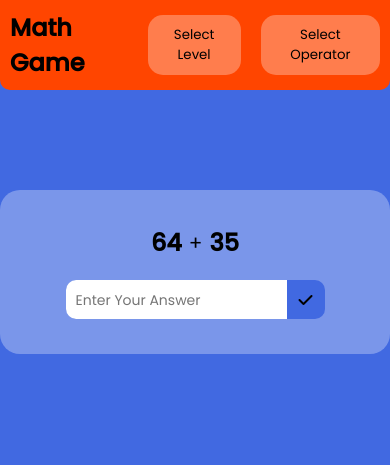
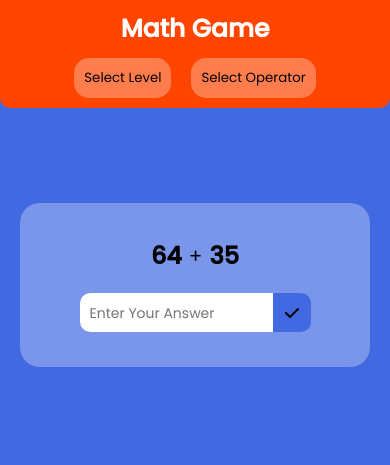
Before and after one commit to AzaanUllah-Khan/Math-Quiz, a plain HTML site: page index.html in a window 390 px wide. Drawn offline with Linux system fonts and the light colour scheme; some packages are replaced by stand-ins of ours; a script that the page names is missing.

Commit message:
responsiveness added

```diff
--- a/index.html
+++ b/index.html
@@ -35,6 +35,7 @@
             </div>
         </div>
     </nav>
+    <div style="padding: 20px;">
         <div class="container">
             <div class="game">
                 <h2 id="num1">5</h2>
@@ -46,6 +47,7 @@
                 <i class="fa fa-check" onclick="submit(this)"></i>
             </div>
         </div>
+    </div>
     <script src='https://cdn.jsdelivr.net/npm/sweetalert2@11'></script>
     <script src='sweetalert2.all.min.js'></script>
     <script src="script.js"></script>
--- a/style.css
+++ b/style.css
@@ -9,10 +9,6 @@
 body{
     background-color: royalblue;
 }
-.container{
-    width: 100%;
-    padding: 10px;
-}
 nav{
     background-color: orangered;
     padding: 10px;
@@ -21,6 +17,10 @@ nav{
     display: flex;
     align-items: center;
     justify-content: space-between;
+}
+nav h1{
+    color: white;
+    font-size :25px;
 }
 nav .settings{
     display: flex;
@@ -67,10 +67,10 @@ nav .settings ul li:hover{
     background: linear-gradient(to bottom, rgb(47, 47, 47),rgb(34, 34, 34), rgb(7, 7, 7));
 }
 .container{
-    margin: 100px auto;
+    margin: 75px auto;
     padding: 35px 10px;
     max-width: 500px;
-    min-width: 370px;
+    min-width: 200px;
     background-color: rgba(255, 255, 255, 0.3);
     border-radius: 20px;
 }
@@ -117,3 +117,17 @@ nav .settings ul li:hover{
     align-items: center;
     justify-content: center;
 }
+@media screen and (max-width: 500px) {
+    nav{
+        flex-direction: column;
+        gap: 10px;
+    }
+    nav .settings ul{
+        transform-origin: top;
+    }
+}
+@media screen and (max-width: 280px) {
+    .container .input{
+        width: 85%;
+    }
+}
```
Lines whose indentation alone changed are shown as unchanged.
